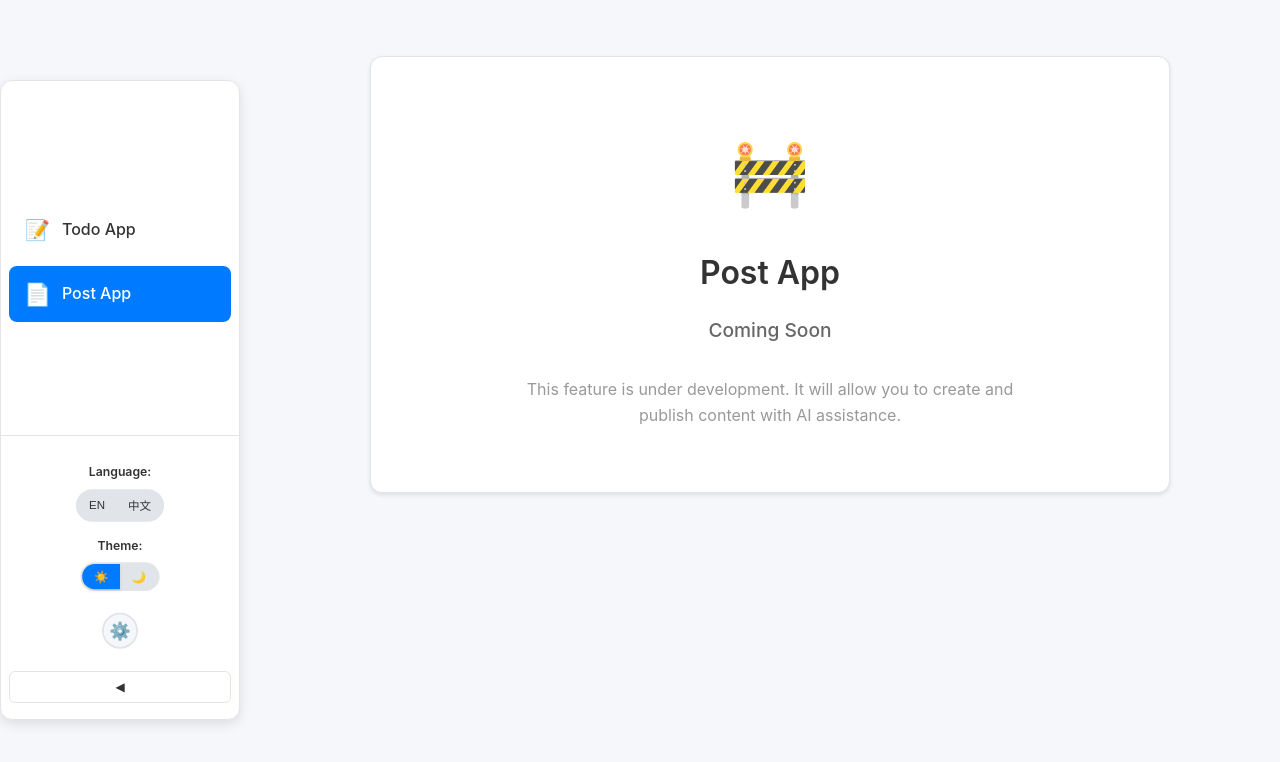
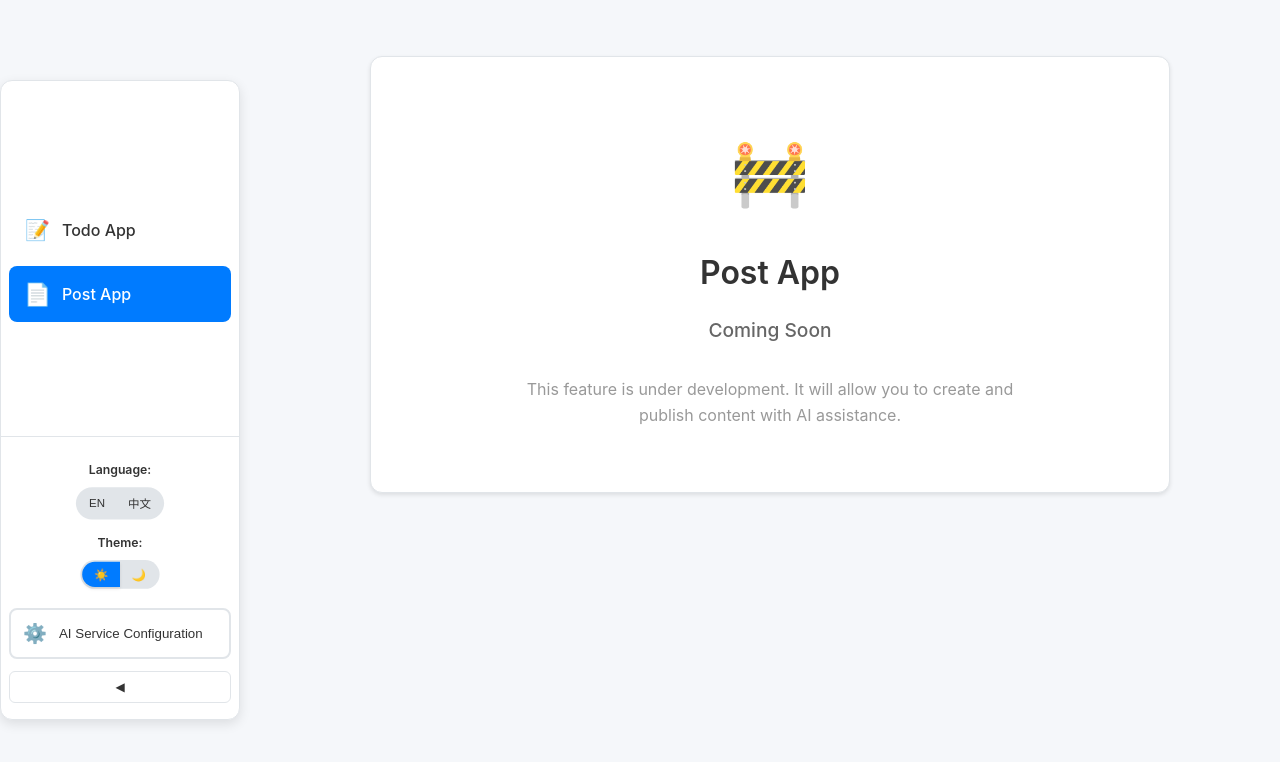
Before and after one commit to 1nFrastr/kai-todo-app, a React (Vite) app in the folder frontend/: page /post in a window 1280 px wide. Shown: the top 762 px of the page. Built offline with nearby package versions, Linux system fonts and the light colour scheme.

Commit message:
feat: Add AI configuration toggle and modal to sidebar for settings

```diff
--- a/frontend/src/components/AIConfig/AIConfigModal.scss
+++ b/frontend/src/components/AIConfig/AIConfigModal.scss
@@ -9,7 +9,7 @@
   display: flex;
   align-items: center;
   justify-content: center;
-  z-index: 1000;
+  z-index: 9999; // Higher z-index to ensure it's above sidebar
   padding: 1rem;
 
   // Smooth backdrop animation
--- a/frontend/src/components/AIConfig/AIConfigModal.tsx
+++ b/frontend/src/components/AIConfig/AIConfigModal.tsx
@@ -1,4 +1,4 @@
-import React from 'react';
+import React, { useEffect } from 'react';
 import { useTranslation } from 'react-i18next';
 import type { AIConfigModalProps } from './types';
 import { AIConfigForm } from './AIConfigForm';
@@ -21,6 +21,21 @@ export const AIConfigModal: React.FC<AIConfigModalProps> = ({
     testConnection,
     clearConfig,
   } = useAIConfig();
+
+  // Prevent background scrolling when modal is open
+  useEffect(() => {
+    if (isOpen) {
+      // Save current overflow style
+      const originalStyle = window.getComputedStyle(document.body).overflow;
+      // Disable scrolling
+      document.body.style.overflow = 'hidden';
+
+      // Cleanup function
+      return () => {
+        document.body.style.overflow = originalStyle;
+      };
+    }
+  }, [isOpen]);
 
   /**
    * Handle save configuration
--- a/frontend/src/components/Sidebar/Sidebar.scss
+++ b/frontend/src/components/Sidebar/Sidebar.scss
@@ -122,6 +122,43 @@
   }
 }
 
+.ai-config-item {
+  margin-bottom: 12px;
+  padding: 0 8px;
+}
+
+.ai-config-btn {
+  display: flex;
+  align-items: center;
+  justify-content: flex-start;
+  width: 100%;
+  padding: 12px;
+  background: transparent;
+  border: 2px solid var(--border-color);
+  border-radius: 8px;
+  color: var(--text-color);
+  cursor: pointer;
+  transition: all 0.2s ease;
+  gap: 12px;
+
+  &:hover {
+    border-color: var(--primary-color);
+    background: var(--bg-hover);
+    color: var(--primary-color);
+  }
+}
+
+.ai-config-icon {
+  font-size: 1.2rem;
+  flex-shrink: 0;
+}
+
+.ai-config-label {
+  font-weight: 500;
+  white-space: nowrap;
+  transition: opacity 0.3s ease;
+}
+
 .sidebar.collapsed .settings-item {
   .theme-language-toggle {
     transform: scale(0.8);
@@ -140,6 +177,18 @@
       padding: 4px 6px;
       font-size: 10px;
     }
+  }
+}
+
+.sidebar.collapsed .ai-config-item {
+  .ai-config-btn {
+    justify-content: center;
+    padding: 12px 8px;
+  }
+
+  .ai-config-label {
+    opacity: 0;
+    pointer-events: none;
   }
 }
 
--- a/frontend/src/components/Sidebar/Sidebar.tsx
+++ b/frontend/src/components/Sidebar/Sidebar.tsx
@@ -1,7 +1,9 @@
 import { useTranslation } from 'react-i18next';
 import { NavLink } from 'react-router-dom';
+import { useState } from 'react';
 import { useSidebar } from '../../hooks';
 import ThemeLanguageToggle from '../ThemeLanguageToggle';
+import { AIConfigModal } from '../AIConfig';
 import './Sidebar.scss';
 
 interface SidebarProps {
@@ -12,6 +14,7 @@ interface SidebarProps {
 const Sidebar: React.FC<SidebarProps> = ({ theme, onThemeChange }) => {
   const { t } = useTranslation();
   const { isExpanded, toggleSidebar } = useSidebar();
+  const [isAIConfigOpen, setIsAIConfigOpen] = useState(false);
 
   const menuItems = [
     {
@@ -56,6 +59,18 @@ const Sidebar: React.FC<SidebarProps> = ({ theme, onThemeChange }) => {
             <ThemeLanguageToggle theme={theme} onThemeChange={onThemeChange} />
           </div>
 
+          {/* AI Configuration Toggle */}
+          <div className="ai-config-item">
+            <button
+              className="ai-config-btn"
+              onClick={() => setIsAIConfigOpen(true)}
+              title={t('aiConfig.buttonTooltip')}
+            >
+              <span className="ai-config-icon">⚙️</span>
+              {isExpanded && <span className="ai-config-label">{t('aiConfig.title', 'AI Config')}</span>}
+            </button>
+          </div>
+
           {/* Sidebar Toggle Button */}
           <button
             className="sidebar-toggle"
@@ -68,6 +83,12 @@ const Sidebar: React.FC<SidebarProps> = ({ theme, onThemeChange }) => {
           </button>
         </div>
       </div>
+
+      {/* AI Configuration Modal - Global overlay */}
+      <AIConfigModal
+        isOpen={isAIConfigOpen}
+        onClose={() => setIsAIConfigOpen(false)}
+      />
     </aside>
   );
 };
--- a/frontend/src/components/ThemeLanguageToggle.scss
+++ b/frontend/src/components/ThemeLanguageToggle.scss
@@ -64,32 +64,3 @@
     }
   }
 }
-
-.ai-config-toggle {
-  display: flex;
-  justify-content: center;
-  margin-top: 0.5rem;
-}
-
-.ai-config-btn {
-  padding: 0.5rem;
-  border: 2px solid var(--border-color);
-  border-radius: 50%;
-  background: var(--bg-color);
-  cursor: pointer;
-  font-size: 1.2rem;
-  transition: all 0.2s ease;
-  width: 40px;
-  height: 40px;
-  display: flex;
-  align-items: center;
-  justify-content: center;
-  color: var(--text-color);
-
-  &:hover {
-    border-color: var(--primary-color);
-    color: var(--primary-color);
-    background: var(--bg-hover);
-    transform: scale(1.1);
-  }
-}
--- a/frontend/src/components/ThemeLanguageToggle.tsx
+++ b/frontend/src/components/ThemeLanguageToggle.tsx
@@ -1,6 +1,5 @@
-import React, { useState } from 'react';
+import React from 'react';
 import { useTranslation } from 'react-i18next';
-import { AIConfigModal } from './AIConfig';
 import './ThemeLanguageToggle.scss';
 
 interface ThemeLanguageToggleProps {
@@ -13,7 +12,6 @@ const ThemeLanguageToggle: React.FC<ThemeLanguageToggleProps> = ({
   onThemeChange,
 }) => {
   const { t, i18n } = useTranslation();
-  const [isAIConfigOpen, setIsAIConfigOpen] = useState(false);
 
   const handleLanguageChange = (language: string) => {
     i18n.changeLanguage(language);
@@ -58,23 +56,6 @@ const ThemeLanguageToggle: React.FC<ThemeLanguageToggleProps> = ({
           </button>
         </div>
       </div>
-
-      {/* AI Configuration Toggle */}
-      <div className="ai-config-toggle">
-        <button
-          className="ai-config-btn"
-          onClick={() => setIsAIConfigOpen(true)}
-          title={t('aiConfig.buttonTooltip')}
-        >
-          ⚙️
-        </button>
-      </div>
-
-      {/* AI Configuration Modal */}
-      <AIConfigModal
-        isOpen={isAIConfigOpen}
-        onClose={() => setIsAIConfigOpen(false)}
-      />
     </div>
   );
 };
```
